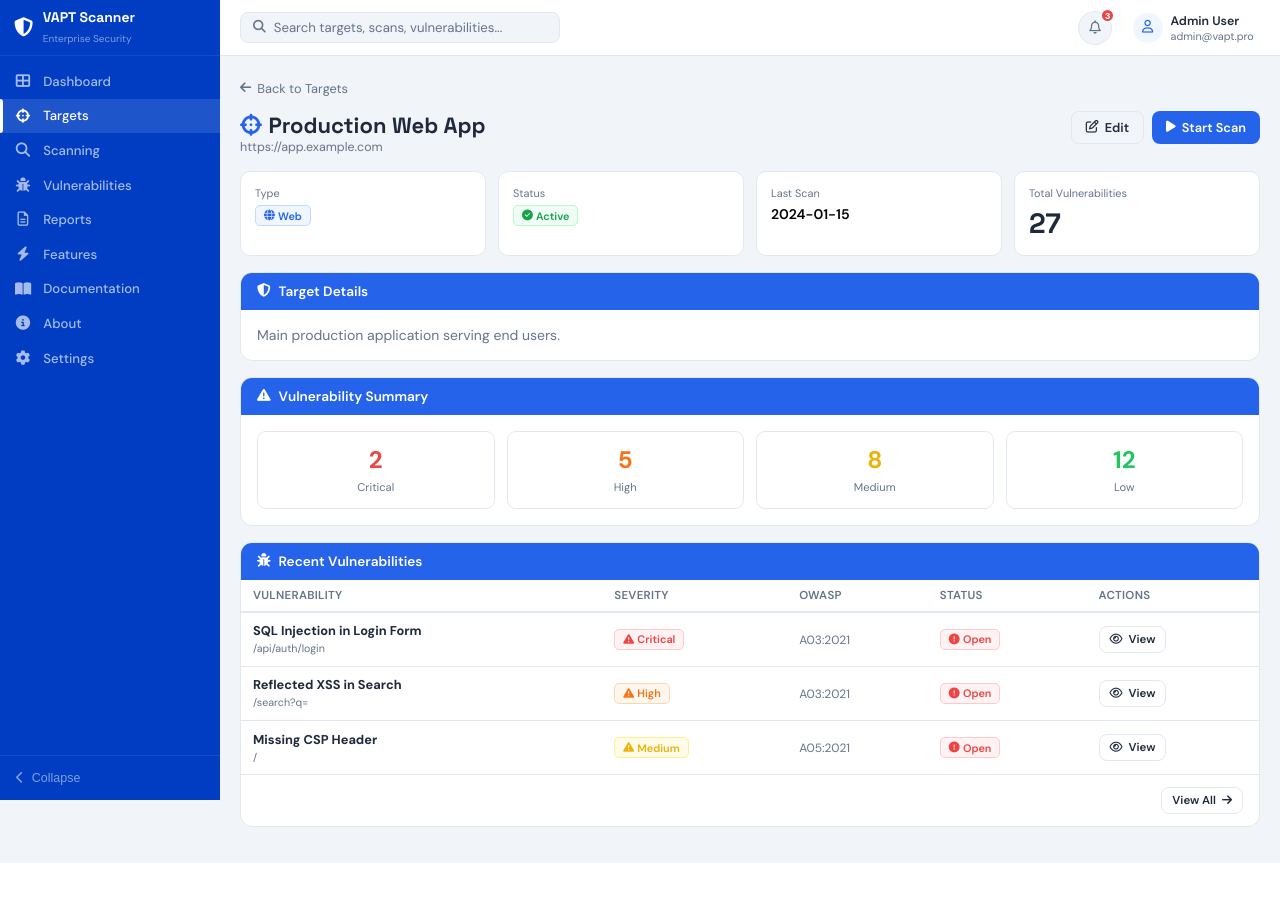
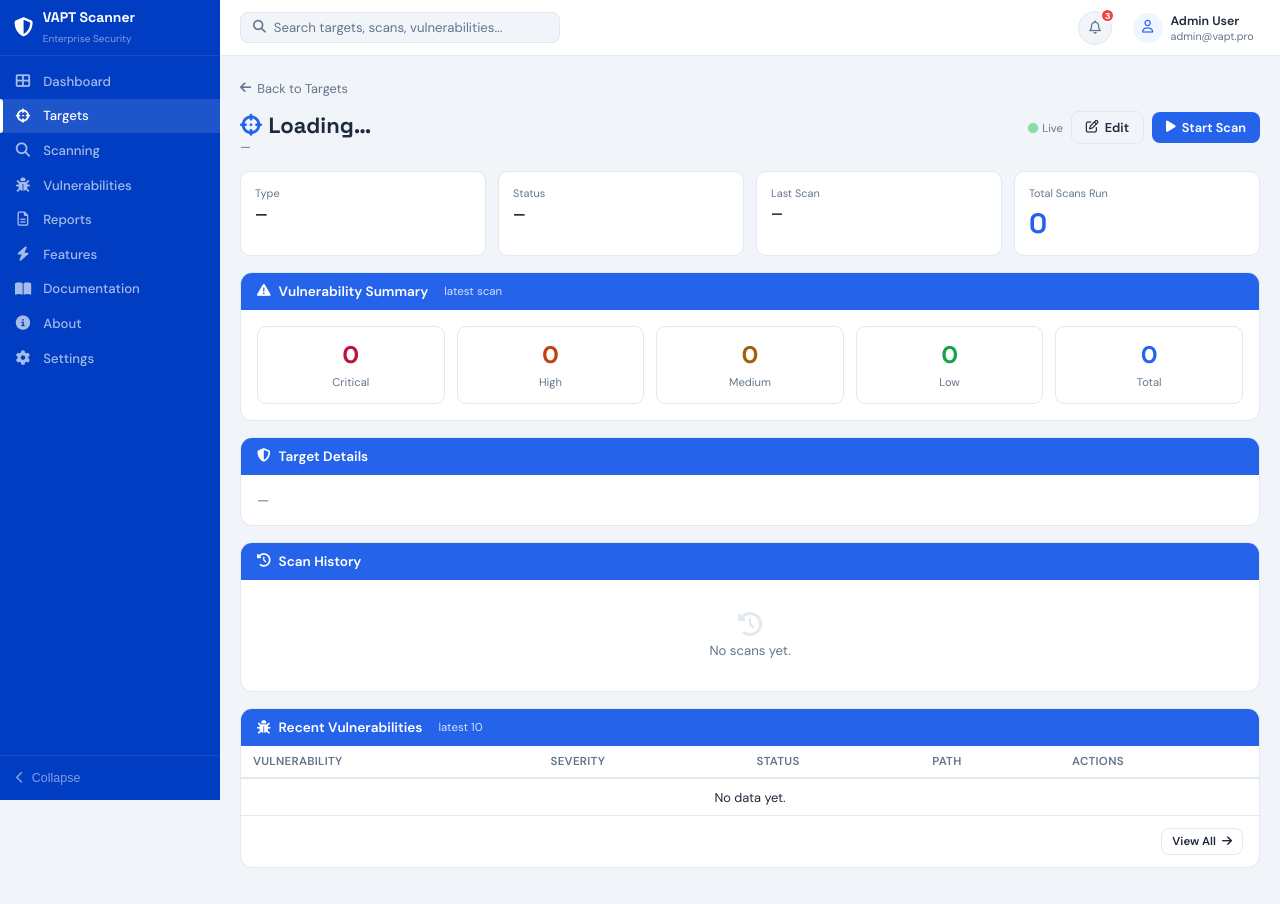
Before and after one commit to pooja2520/vapt-fr, a Flask app: page /targets/1/view in a window 1280 px wide. Before the commit the page ends 863 px from the top, so only its background shows below. Run offline with Flask 3, Linux system fonts and the light colour scheme; the visitor is signed in with stand-in values (Sample User, id 1).

Commit message:
update target-view for live updates

```diff
--- a/templates/target-view.html
+++ b/templates/target-view.html
@@ -1,53 +1,165 @@
 {% extends "base.html" %}
 {% block title %}Target View - VAPT Scanner Pro{% endblock %}
-{% block extra_css %}<link rel="stylesheet" href="{{ url_for('static', filename='css/targets.css') }}">{% endblock %}
+{% block extra_css %}<link rel="stylesheet" href="{{ url_for('static', filename='css/targets.css') }}">
+<style>
+.scan-hist-row { display:grid; grid-template-columns:2rem 1fr auto auto auto auto auto; align-items:center; gap:.5rem; padding:.55rem .875rem; border-bottom:1px solid var(--border); font-size:.78rem; }
+.scan-hist-row:last-child { border-bottom:none; }
+.scan-hist-row:nth-child(even) { background:#f9fafb; }
+.scan-num { font-weight:700; color:var(--text-muted); text-align:center; }
+.scan-time-label { color:var(--text); font-weight:600; }
+.scan-latest-badge { display:inline-flex;align-items:center;gap:.25rem;padding:.15rem .5rem;background:#eff6ff;color:#2563eb;border:1px solid #93c5fd;border-radius:5px;font-size:.68rem;font-weight:700; }
+.no-data { text-align:center;padding:2rem;color:var(--text-muted);font-size:.825rem; }
+.pulse { display:inline-block;width:8px;height:8px;background:#22c55e;border-radius:50%;animation:pulse 1.5s infinite;margin-right:.3rem; }
+@keyframes pulse { 0%,100%{opacity:1;transform:scale(1)} 50%{opacity:.5;transform:scale(1.3)} }
+.vuln-sum { display:grid; grid-template-columns:repeat(5,1fr); gap:.75rem; }
+</style>
+{% endblock %}
 {% block body %}
-<div id="_main" style="padding-top:56px;margin-left:220px;min-height:100vh;">
+<div id="_main" style="padding-top:56px;min-height:100vh;">
 <div class="content">
   <a href="/targets" class="back-a"><i class="fa-solid fa-arrow-left"></i> Back to Targets</a>
   <div style="display:flex;align-items:flex-start;justify-content:space-between;margin-bottom:1rem;flex-wrap:wrap;gap:.625rem;">
     <div>
-      <h1 style="font-family:'Space Grotesk',sans-serif;font-size:1.375rem;font-weight:700;color:var(--text);display:flex;align-items:center;gap:.4rem;"><i class="fa-solid fa-crosshairs" style="color:var(--blue)"></i> Production Web App</h1>
-      <p style="font-size:.78rem;color:var(--text-muted);">https://app.example.com</p>
+      <h1 style="font-family:'Space Grotesk',sans-serif;font-size:1.375rem;font-weight:700;color:var(--text);display:flex;align-items:center;gap:.4rem;">
+        <i class="fa-solid fa-crosshairs" style="color:var(--blue)"></i><span id="tName">Loading…</span>
+      </h1>
+      <p id="tUrl" style="font-size:.78rem;color:var(--text-muted);">—</p>
     </div>
-    <div style="display:flex;gap:.5rem;">
+    <div style="display:flex;gap:.5rem;align-items:center;">
+      <span style="font-size:.7rem;color:var(--text-muted);"><span class="pulse"></span>Live</span>
       <a href="/targets/{{ target_id }}/edit" class="btn btn-o"><i class="fa-regular fa-pen-to-square"></i> Edit</a>
       <a href="/scanning" class="btn btn-p"><i class="fa-solid fa-play"></i> Start Scan</a>
     </div>
   </div>
+
   <div class="meta-grid">
-    <div class="meta-card"><small>Type</small><p><span class="bx bwb"><i class="fa-solid fa-globe"></i> Web</span></p></div>
-    <div class="meta-card"><small>Status</small><p><span class="bx bac"><i class="fa-solid fa-circle-check"></i> Active</span></p></div>
-    <div class="meta-card"><small>Last Scan</small><p style="font-size:.875rem;font-weight:600;">2024-01-15</p></div>
-    <div class="meta-card"><small>Total Vulnerabilities</small><h2 style="font-family:'Space Grotesk',sans-serif;font-size:1.75rem;font-weight:700;color:var(--text);">27</h2></div>
+    <div class="meta-card"><small>Type</small><p id="mType">—</p></div>
+    <div class="meta-card"><small>Status</small><p id="mStatus">—</p></div>
+    <div class="meta-card"><small>Last Scan</small><p id="mLastScan" style="font-size:.82rem;font-weight:600;">—</p></div>
+    <div class="meta-card"><small>Total Scans Run</small><h2 id="mScanCount" style="font-family:'Space Grotesk',sans-serif;font-size:1.75rem;font-weight:700;color:var(--blue);">0</h2></div>
   </div>
-  <div class="card"><div class="ch"><i class="fa-solid fa-shield-halved"></i> Target Details</div><div class="cb"><p style="font-size:.875rem;color:var(--text-muted);">Main production application serving end users.</p></div></div>
+
   <div class="card">
-    <div class="ch"><i class="fa-solid fa-triangle-exclamation"></i> Vulnerability Summary</div>
+    <div class="ch"><i class="fa-solid fa-triangle-exclamation"></i> Vulnerability Summary <small style="font-weight:400;font-size:.72rem;margin-left:.5rem;color:rgba(255,255,255,.8)">latest scan</small></div>
     <div class="cb">
       <div class="vuln-sum">
-        <div class="vs"><strong style="color:var(--red)">2</strong><small>Critical</small></div>
-        <div class="vs"><strong style="color:var(--orange)">5</strong><small>High</small></div>
-        <div class="vs"><strong style="color:var(--yellow)">8</strong><small>Medium</small></div>
-        <div class="vs"><strong style="color:var(--green)">12</strong><small>Low</small></div>
+        <div class="vs"><strong id="vc-crit" style="color:#be123c">0</strong><small>Critical</small></div>
+        <div class="vs"><strong id="vc-high" style="color:#c2410c">0</strong><small>High</small></div>
+        <div class="vs"><strong id="vc-med"  style="color:#a16207">0</strong><small>Medium</small></div>
+        <div class="vs"><strong id="vc-low"  style="color:#16a34a">0</strong><small>Low</small></div>
+        <div class="vs"><strong id="vc-total" style="color:var(--blue)">0</strong><small>Total</small></div>
       </div>
     </div>
   </div>
+
   <div class="card">
-    <div class="ch"><i class="fa-solid fa-bug"></i> Recent Vulnerabilities</div>
+    <div class="ch"><i class="fa-solid fa-shield-halved"></i> Target Details</div>
+    <div class="cb"><p id="tDesc" style="font-size:.875rem;color:var(--text-muted);">—</p></div>
+  </div>
+
+  <div class="card">
+    <div class="ch"><i class="fa-solid fa-clock-rotate-left"></i> Scan History</div>
+    <div id="scanHistoryBody">
+      <div class="no-data"><i class="fa-solid fa-clock-rotate-left" style="font-size:1.5rem;display:block;margin-bottom:.4rem;color:var(--border)"></i>No scans yet.</div>
+    </div>
+  </div>
+
+  <div class="card">
+    <div class="ch"><i class="fa-solid fa-bug"></i> Recent Vulnerabilities <small style="font-weight:400;font-size:.72rem;margin-left:.5rem;color:rgba(255,255,255,.8)">latest 10</small></div>
     <div class="cb" style="padding:0;overflow-x:auto;">
       <table class="dt">
-        <thead><tr><th>Vulnerability</th><th>Severity</th><th>OWASP</th><th>Status</th><th>Actions</th></tr></thead>
-        <tbody>
-          <tr><td><strong>SQL Injection in Login Form</strong><br><small style="color:var(--text-muted)">/api/auth/login</small></td><td><span class="bx bc"><i class="fa-solid fa-triangle-exclamation"></i> Critical</span></td><td><span style="font-size:.75rem;color:var(--text-muted)">A03:2021</span></td><td><span class="bx bop"><i class="fa-solid fa-circle-exclamation"></i> Open</span></td><td><a href="/vulnerabilities/1" class="btn btn-o btn-s"><i class="fa-regular fa-eye"></i> View</a></td></tr>
-          <tr><td><strong>Reflected XSS in Search</strong><br><small style="color:var(--text-muted)">/search?q=</small></td><td><span class="bx bh"><i class="fa-solid fa-triangle-exclamation"></i> High</span></td><td><span style="font-size:.75rem;color:var(--text-muted)">A03:2021</span></td><td><span class="bx bop"><i class="fa-solid fa-circle-exclamation"></i> Open</span></td><td><a href="/vulnerabilities/2" class="btn btn-o btn-s"><i class="fa-regular fa-eye"></i> View</a></td></tr>
-          <tr><td><strong>Missing CSP Header</strong><br><small style="color:var(--text-muted)">/</small></td><td><span class="bx bm"><i class="fa-solid fa-triangle-exclamation"></i> Medium</span></td><td><span style="font-size:.75rem;color:var(--text-muted)">A05:2021</span></td><td><span class="bx bop"><i class="fa-solid fa-circle-exclamation"></i> Open</span></td><td><a href="/vulnerabilities/3" class="btn btn-o btn-s"><i class="fa-regular fa-eye"></i> View</a></td></tr>
-        </tbody>
+        <thead><tr><th>Vulnerability</th><th>Severity</th><th>Status</th><th>Path</th><th>Actions</th></tr></thead>
+        <tbody id="vulnBody"><tr><td colspan="5" class="no-data">No data yet.</td></tr></tbody>
       </table>
     </div>
-    <div style="padding:.75rem 1rem;text-align:right;border-top:1px solid var(--border);"><a href="/vulnerabilities" class="btn btn-o btn-s">View All <i class="fa-solid fa-arrow-right"></i></a></div>
+    <div style="padding:.75rem 1rem;text-align:right;border-top:1px solid var(--border);">
+      <a href="/vulnerabilities" class="btn btn-o btn-s">View All <i class="fa-solid fa-arrow-right"></i></a>
+    </div>
   </div>
-</div>
-</div>
+</div></div>
 {% endblock %}
-{% block scripts %}<script>initLayout('/targets');</script>{% endblock %}
+{% block scripts %}
+<script>
+initLayout('/targets');
+const TARGET_ID = {{ target_id }};
+
+function sevBadge(s){
+  s=(s||'').toLowerCase();
+  const m={critical:['bc','fa-triangle-exclamation','Critical'],high:['bh','fa-triangle-exclamation','High'],medium:['bm','fa-triangle-exclamation','Medium'],low:['bl','fa-arrow-down','Low']};
+  const [c,i,l]=m[s]||['bsev-info','fa-shield-halved',s||'Info'];
+  return `<span class="bx ${c}"><i class="fa-solid ${i}"></i> ${l}</span>`;
+}
+function statusBadge(s){
+  s=(s||'').toLowerCase();
+  if(s==='vulnerable') return `<span class="bx bop"><i class="fa-solid fa-circle-exclamation"></i> Vulnerable</span>`;
+  if(s==='secure')     return `<span class="bx bac"><i class="fa-solid fa-circle-check"></i> Secure</span>`;
+  return `<span class="bx" style="background:#f3f4f6;color:#374151;border:1px solid #d1d5db;">${s||'—'}</span>`;
+}
+function typeIcon(t){t=(t||'').toLowerCase();return t==='api'?'fa-code':t==='ip'?'fa-wifi':'fa-globe';}
+function typeClass(t){t=(t||'').toLowerCase();return t==='api'?'bap':t==='ip'?'bip':'bwb';}
+
+async function loadTarget(){
+  try{
+    const res=await fetch(`/api/targets/${TARGET_ID}`);
+    const data=await res.json();
+    if(data.status!=='ok') return;
+    const t=data.target;
+
+    document.getElementById('tName').textContent=t.name||'—';
+    document.getElementById('tUrl').textContent=t.url||'—';
+    document.getElementById('tDesc').textContent=t.description||'No description provided.';
+
+    const tc=typeClass(t.type),ti=typeIcon(t.type);
+    document.getElementById('mType').innerHTML=`<span class="bx ${tc}"><i class="fa-solid ${ti}"></i> ${t.type||'Web'}</span>`;
+    const sc=(t.status==='Active')?'bac':'bpd', si=(t.status==='Active')?'fa-circle-check':'fa-clock';
+    document.getElementById('mStatus').innerHTML=`<span class="bx ${sc}"><i class="fa-solid ${si}"></i> ${t.status||'Active'}</span>`;
+    document.getElementById('mLastScan').textContent=t.last_scan||'Never';
+    document.getElementById('mScanCount').textContent=t.scan_count||0;
+
+    const vc=t.vuln_counts||{};
+    document.getElementById('vc-crit').textContent=vc.critical||0;
+    document.getElementById('vc-high').textContent=vc.high||0;
+    document.getElementById('vc-med').textContent=vc.medium||0;
+    document.getElementById('vc-low').textContent=vc.low||0;
+    document.getElementById('vc-total').textContent=t.total_vulns||0;
+
+    // Scan history
+    const hist=t.scan_history||[];
+    const histEl=document.getElementById('scanHistoryBody');
+    if(!hist.length){
+      histEl.innerHTML=`<div class="no-data"><i class="fa-solid fa-clock-rotate-left" style="font-size:1.5rem;display:block;margin-bottom:.4rem;color:var(--border)"></i>No scans run yet for this target.</div>`;
+    } else {
+      histEl.innerHTML=hist.map((h,i)=>`
+        <div class="scan-hist-row">
+          <span class="scan-num">#${hist.length-i}</span>
+          <span class="scan-time-label"><i class="fa-regular fa-clock" style="color:var(--text-muted);margin-right:.3rem;"></i>${h.scan_time}</span>
+          ${i===0?'<span class="scan-latest-badge"><i class="fa-solid fa-star"></i> Latest</span>':'<span></span>'}
+          <span class="bx bc" style="min-width:2.5rem;justify-content:center;">${h.critical}C</span>
+          <span class="bx bh" style="min-width:2.5rem;justify-content:center;">${h.high}H</span>
+          <span class="bx bm" style="min-width:2.5rem;justify-content:center;">${h.medium}M</span>
+          <span style="font-size:.75rem;color:var(--text-muted);">${h.total} total</span>
+        </div>`).join('');
+    }
+
+    // Recent vulns
+    const vulns=t.recent_vulns||[];
+    const tbody=document.getElementById('vulnBody');
+    if(!vulns.length){
+      tbody.innerHTML=`<tr><td colspan="5" class="no-data" style="padding:1.5rem;">No vulnerabilities recorded yet.</td></tr>`;
+    } else {
+      tbody.innerHTML=vulns.map(v=>`
+        <tr>
+          <td><strong>${v.test}</strong><br><small style="color:var(--text-muted);">${(v.finding||'').slice(0,90)}${v.finding&&v.finding.length>90?'…':''}</small></td>
+          <td>${sevBadge(v.severity)}</td>
+          <td>${statusBadge(v.status)}</td>
+          <td><small style="color:var(--text-muted);word-break:break-all;">${(v.path&&v.path!=='N/A')?v.path:'—'}</small></td>
+          <td><a href="/vulnerabilities" class="btn btn-o btn-s"><i class="fa-regular fa-eye"></i></a></td>
+        </tr>`).join('');
+    }
+  } catch(e){ console.error('loadTarget error:',e); }
+}
+
+loadTarget();
+setInterval(loadTarget, 8000);
+</script>
+{% endblock %}
```
